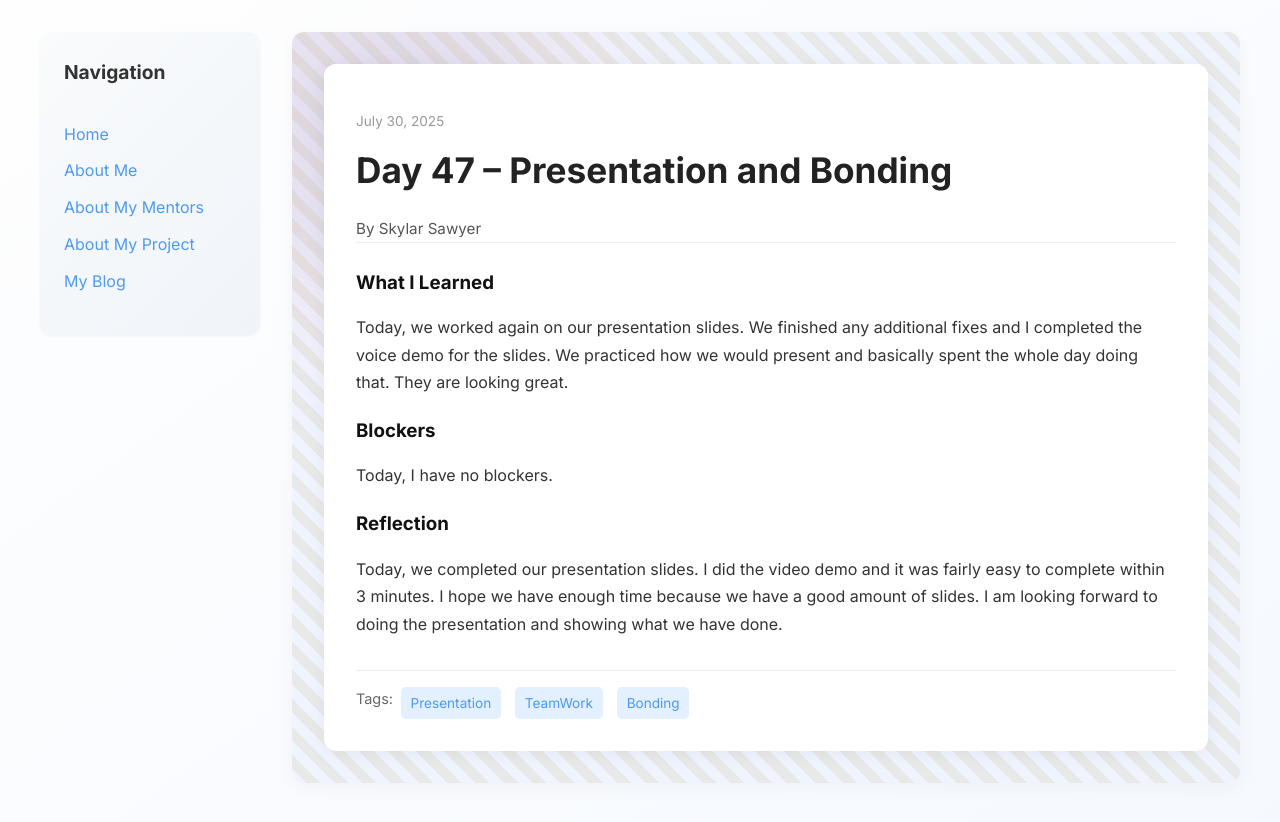
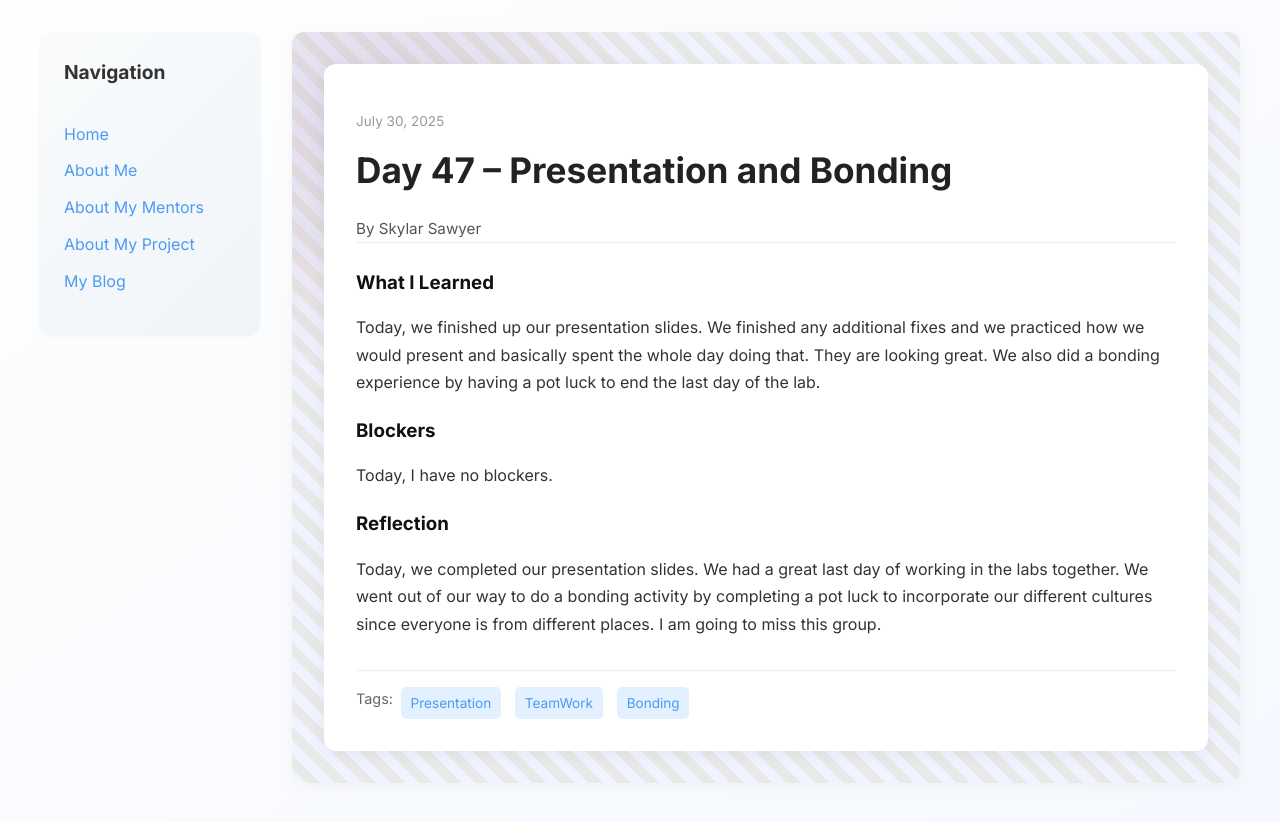
Before and after one commit to skysaw13/skysaw13.github.io, a Jekyll site: the page built from _posts/2025-07-30-day-47.md, in a window 1280 px wide. Shown: the top 822 px of the page. Built offline with Jekyll 4.4.1, drawn with Linux system fonts in a browser that asks for light colours.

Commit message:
Update 2025-07-30-day-47.md

```diff
--- a/_posts/2025-07-30-day-47.md
+++ b/_posts/2025-07-30-day-47.md
@@ -7,11 +7,11 @@ permalink: /day47.html
 tags: ["Presentation", "TeamWork", "Bonding"]
 
 what_i_learned: |
-  Today, we worked again on our presentation slides. We finished any additional fixes and I completed the voice demo for the slides. We practiced how we would present and basically spent the whole day doing that. They are looking great.
+  Today, we finished up our presentation slides. We finished any additional fixes and we practiced how we would present and basically spent the whole day doing that. They are looking great. We also did a bonding experience by having a pot luck to end the last day of the lab.
 
 blockers: |
   Today, I have no blockers.
 
 reflection: |
-  Today, we completed our presentation slides. I did the video demo and it was fairly easy to complete within 3 minutes. I hope we have enough time because we have a good amount of slides. I am looking forward to doing the presentation and showing what we have done.
+  Today, we completed our presentation slides. We had a great last day of working in the labs together. We went out of our way to do a bonding activity by completing a pot luck to incorporate our different cultures since everyone is from different places. I am going to miss this group.
 ---
```
